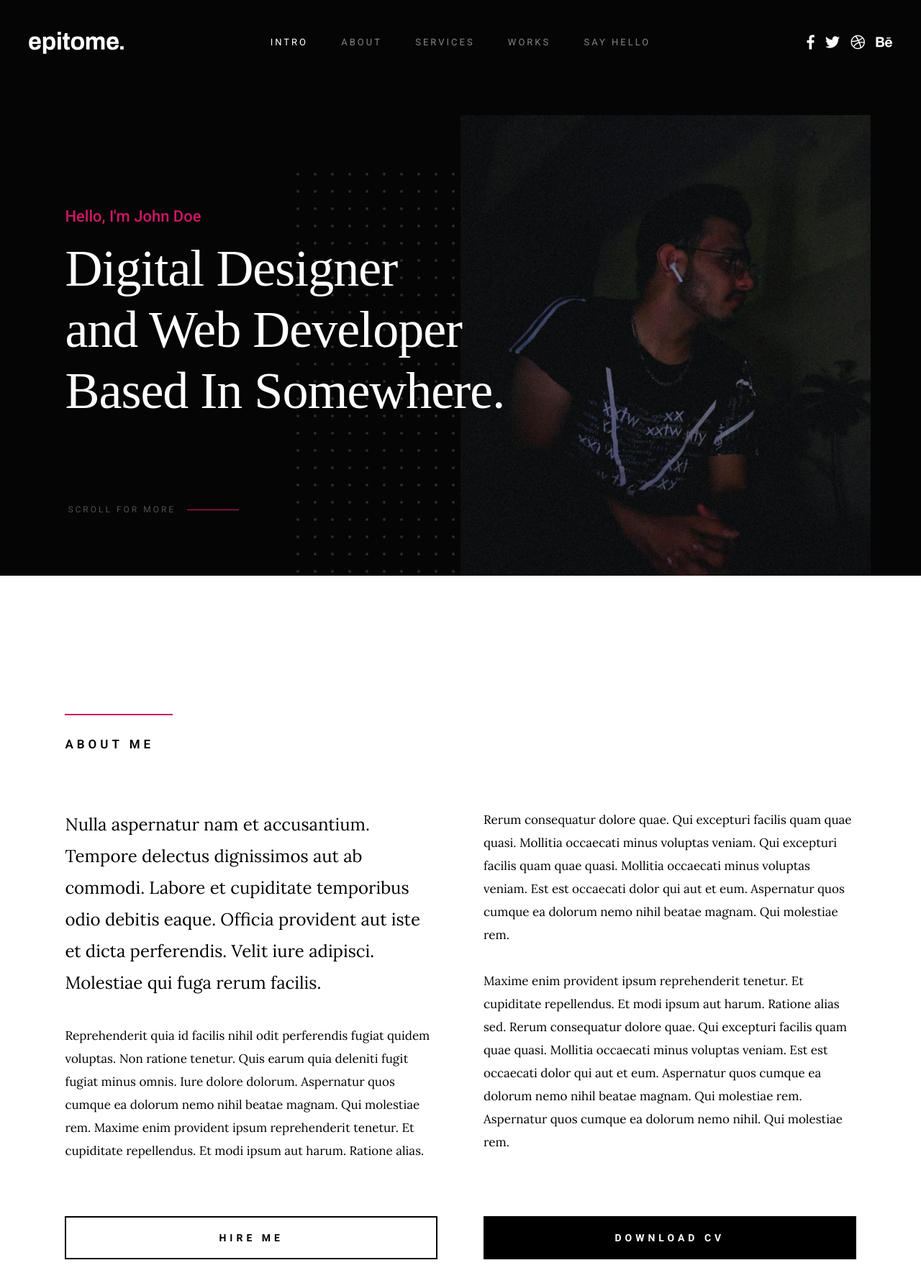
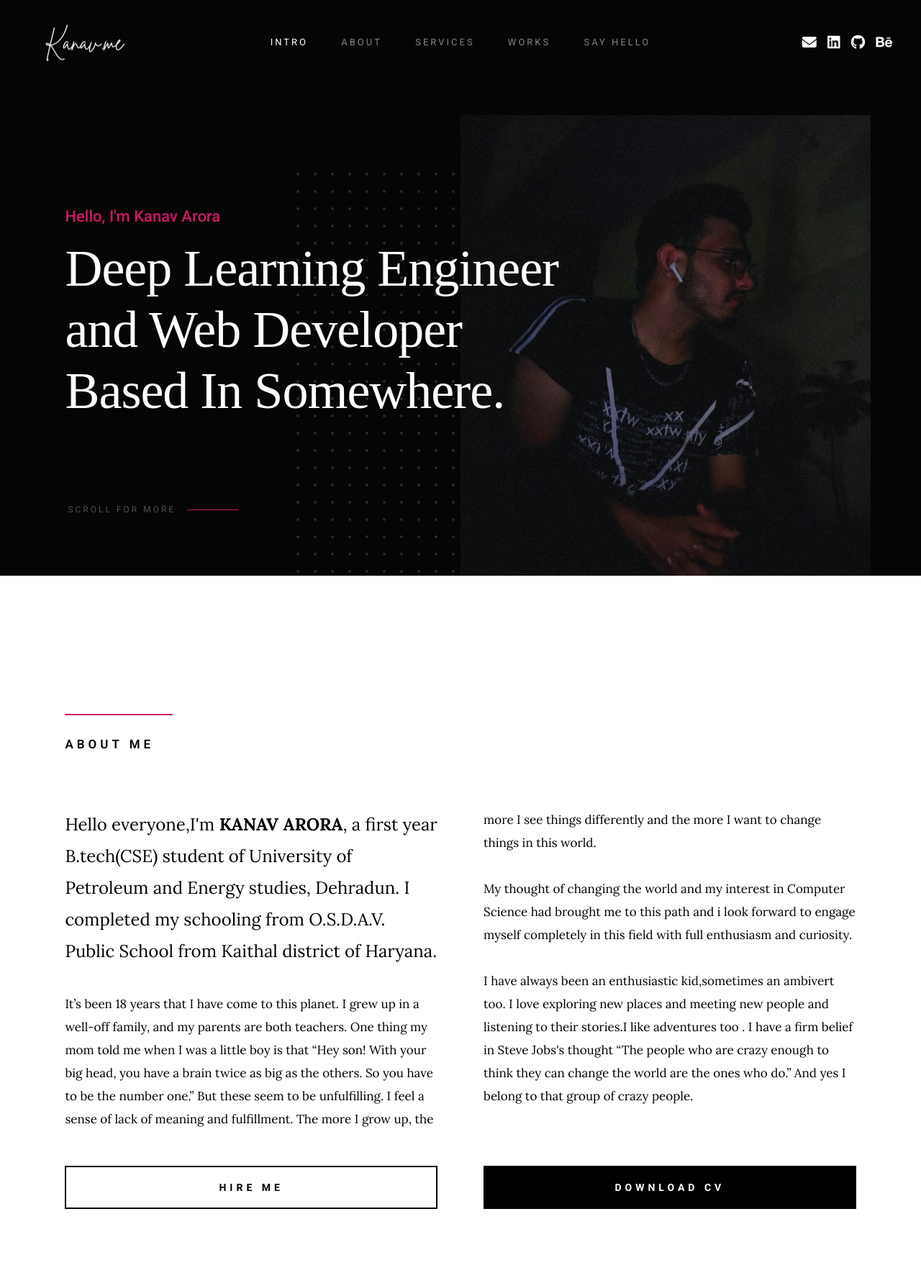
Before and after one commit to realkanavarora/realkanavarora.github.io, a plain HTML site: page index.html in a window 1280 px wide. Shown: the top 1769 px of the page at 72% size. Drawn offline with Linux system fonts and the light colour scheme; a web font is replaced by a local one.

Commit message:
updating template ,adding cv, adding logo,removing tags ,improving design

```diff
--- a/css/main.css
+++ b/css/main.css
@@ -1631,8 +1631,8 @@ input::-moz-focus-inner {
 }
 
 .header-logo img {
-  width: 132px;
-  height: 36px;
+  width: 150px;
+  height: 50px;
   margin: 0;
 }
 
--- a/index.html
+++ b/index.html
@@ -1,34 +1,23 @@
 <!DOCTYPE html>
 <html class="no-js" lang="en">
 <head>
-
-    <!--- basic page needs
-    ================================================== -->
     <meta charset="utf-8">
-    <title>Epitome</title>
+    <title>itsme.kanavarora</title>
     <meta name="description" content="">
     <meta name="author" content="">
 
-    <!-- mobile specific metas
-    ================================================== -->
     <meta name="viewport" content="width=device-width, initial-scale=1">
 
-    <!-- CSS
-    ================================================== -->
     <link rel="stylesheet" href="css/base.css">
     <link rel="stylesheet" href="css/vendor.css">
     <link rel="stylesheet" href="css/main.css">
 
-    <!-- script
-    ================================================== -->
+    <script src="https://kit.fontawesome.com/4f0c128bad.js" crossorigin="anonymous"></script>
     <script src="js/modernizr.js"></script>
     <script src="js/pace.min.js"></script>
 
-    <!-- favicons
-    ================================================== -->
-    <link rel="apple-touch-icon" sizes="180x180" href="apple-touch-icon.png">
-    <link rel="icon" type="image/png" sizes="32x32" href="favicon-32x32.png">
-    <link rel="icon" type="image/png" sizes="16x16" href="favicon-16x16.png">
+    <link rel="icon" type="image/png" sizes="32x32" href="k.png">
+    <link rel="icon" type="image/png" sizes="16x16" href="k.png">
     <link rel="manifest" href="site.webmanifest">
 
 </head>
@@ -39,13 +28,11 @@
         <div id="loader"></div>
     </div>
 
-    <!-- site header
-    ================================================== -->
     <header class="s-header">
 
         <div class="header-logo">
             <a class="site-logo" href="index.html">
-                <img src="images/logo.svg" alt="Homepage">
+                <img src="images/logo.png" alt="Homepage">
             </a>
         </div>
 
@@ -59,28 +46,26 @@
             </ul>
 
             <ul class="header-social">
-                <li><a href="#0"><i class="fab fa-facebook-f" aria-hidden="true"></i></a></li>
-                <li><a href="#0"><i class="fab fa-twitter" aria-hidden="true"></i></a></li>
-                <li><a href="#0"><i class="fab fa-dribbble" aria-hidden="true"></i></a></li>
+                <li><a href="mailto:realkanavarora.outlook.com"><i class="fa fa-envelope" aria-hidden="true"></i></a></li>
+                <li><a href="https://www.linkedin.com/in/realkanavarora/"><i class="fab fa-linkedin" aria-hidden="true"></i></a></li>
+                <li><a href="https://github.com/realkanavarora"><i class="fab fa-github" aria-hidden="true"></i></a></li>
                 <li><a href="#0"><i class="fab fa-behance" aria-hidden="true"></i></a></li>
             </ul>
         </nav>
 
         <a class="header-menu-toggle" href="#"><span>Menu</span></a>
 
-    </header> <!-- end s-header -->
+    </header>
 
 
-    <!-- intro
-    ================================================== -->
     <section id="intro" class="s-intro target-section">
 
         <div class="row intro-content">
 
             <div class="column large-9 mob-full intro-text">
-                <h3>Hello, I'm John Doe</h3>
+                <h3>Hello, I'm Kanav Arora</h3>
                 <h1>
-                    Digital Designer <br>
+                    Deep Learning Engineer<br>
                     and Web Developer <br>
                     Based In Somewhere.
                 </h1>
@@ -95,13 +80,10 @@
             <div class="intro-grid"></div>
             <div class="intro-pic"></div>
 
-        </div> <!-- end row -->
+        </div>
 
-    </section> <!-- end intro -->
+    </section>
 
-
-    <!-- about
-    ================================================== -->
     <section id="about" class="s-about target-section">
 
         <div class="about-me">
@@ -115,38 +97,22 @@
             <div class="row about-me__content" data-aos="fade-up">
                 <div class="column large-full about-me__text">
                     <p class="lead">
-                    Nulla aspernatur nam et accusantium. Tempore delectus dignissimos aut
-                    ab commodi. Labore et cupiditate temporibus odio debitis eaque.
-                    Officia provident aut iste et dicta perferendis. Velit iure adipisci.
-                    Molestiae qui fuga rerum facilis.
-                    </p>
+                        Hello everyone,I'm <b>KANAV ARORA</b>, a first year B.tech(CSE) student of University of Petroleum and Energy studies, Dehradun.
+                        I completed my schooling from O.S.D.A.V. Public School from Kaithal district of Haryana. </p>
+                        <p>
+                            It’s been 18 years that I have come to this planet. I grew up in a well-off family, and my parents are both teachers. One thing my mom told me when I was a little boy is that “Hey son! With your big head, you have a brain twice as big as the others. So you have to be the number one.”
+                            But these seem to be unfulfilling. I feel a sense of lack of meaning and fulfillment. The more I grow up, the more I see things differently and the more I want to change things in this world.
+                        </p>
+
+                        <p>
+                        My thought of changing the world and my interest in Computer Science had brought me to this path and i look forward to engage myself completely in this field with full enthusiasm and curiosity.
+
+                       </p>
 
                     <p>
-                    Reprehenderit quia id facilis nihil odit perferendis fugiat quidem voluptas.
-                    Non ratione tenetur. Quis earum quia deleniti fugit fugiat minus omnis.
-                    Iure dolore dolorum. Aspernatur quos cumque ea dolorum nemo nihil
-                    beatae magnam. Qui molestiae rem. Maxime enim provident ipsum reprehenderit tenetur. Et cupiditate
-                    repellendus. Et modi ipsum aut harum. Ratione alias.
-                    </p>
+                        I have always been an enthusiastic kid,sometimes an ambivert too. I love exploring new places and meeting new people and listening to their stories.I like adventures too . I have a firm belief in Steve Jobs's thought “The people who are crazy enough to think they can change the world are the ones who do.” And yes I belong to that group of crazy people.</p>
 
-                    <p>
-                    Rerum consequatur dolore quae.
-                    Qui excepturi facilis quam quae quasi. Mollitia occaecati minus voluptas veniam.
-                    Qui excepturi facilis quam quae quasi. Mollitia occaecati minus voluptas veniam. Est est occaecati dolor
-                    qui aut et eum. Aspernatur quos cumque ea dolorum nemo nihil
-                    beatae magnam. Qui molestiae rem.
-                    </p>
-
-                    <p>
-                    Maxime enim provident ipsum reprehenderit tenetur. Et cupiditate
-                    repellendus. Et modi ipsum aut harum. Ratione alias sed. Rerum
-                    consequatur dolore quae. Qui excepturi facilis quam quae quasi.
-                    Mollitia occaecati minus voluptas veniam. Est est occaecati dolor
-                    qui aut et eum. Aspernatur quos cumque ea dolorum nemo nihil
-                    beatae magnam. Qui molestiae rem. Aspernatur quos cumque ea dolorum
-                    nemo nihil. Qui molestiae rem.
-                    </p>
-                </div>
+                 </div>
             </div>
 
             <div class="row about-me__buttons">
```
Also changed, not shown: styles.html (+5 -22 lines), android-chrome-192x192.png (deleted), android-chrome-512x512.png (deleted), apple-touch-icon.png (deleted), favicon-16x16.png (deleted), favicon-32x32.png (deleted), favicon.ico (deleted), images/logo.png (added), k.png (added), 1 other file.
